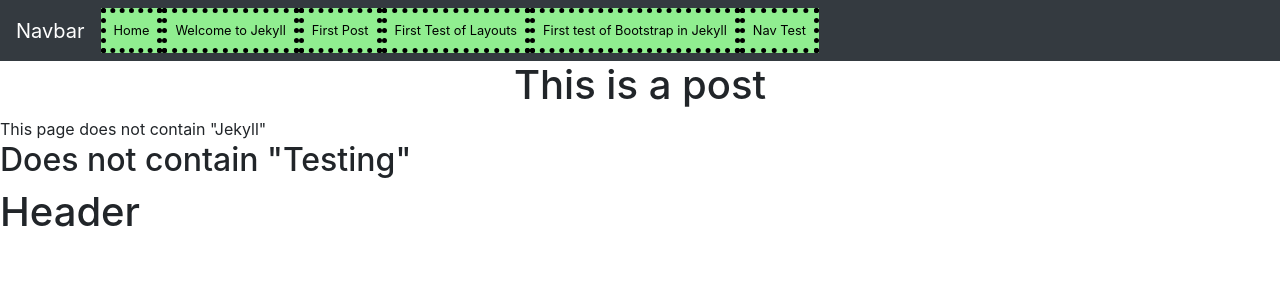
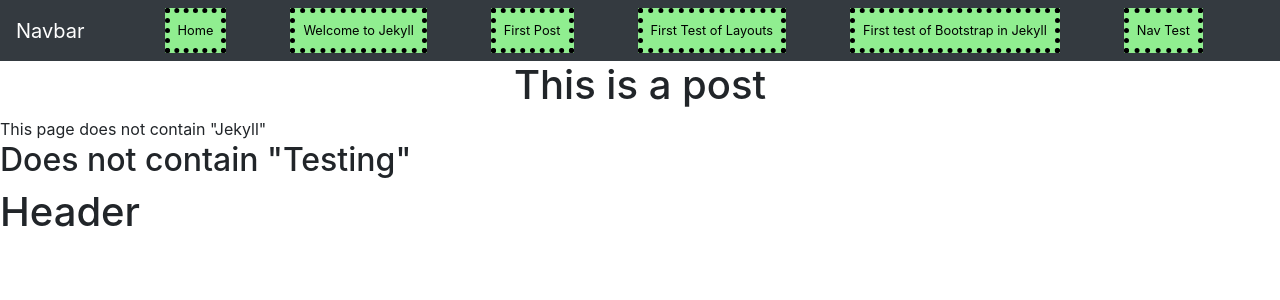
Before and after one commit to williaml4292/SEP-Notes, a Jekyll site: the page built from _posts/2025-03-06-bootstrap-nav.markdown, in a window 1280 px wide. Shown: the top 300 px of the page. Built offline with Jekyll 4.4.1, drawn with Linux system fonts in a browser that asks for light colours; nearby versions of some CDN libraries.

Commit message:
Fri, Apr 4, 2025, 2:26 PM -04:00

```diff
--- a/_layouts/nav2.html
+++ b/_layouts/nav2.html
@@ -7,7 +7,7 @@
         display: flex;
     }
     nav ul li {
-        margin-center: 5vw;
+        margin-left: 5vw;
         border: black 5px dotted;
         background-color: lightgreen;
     }
```
